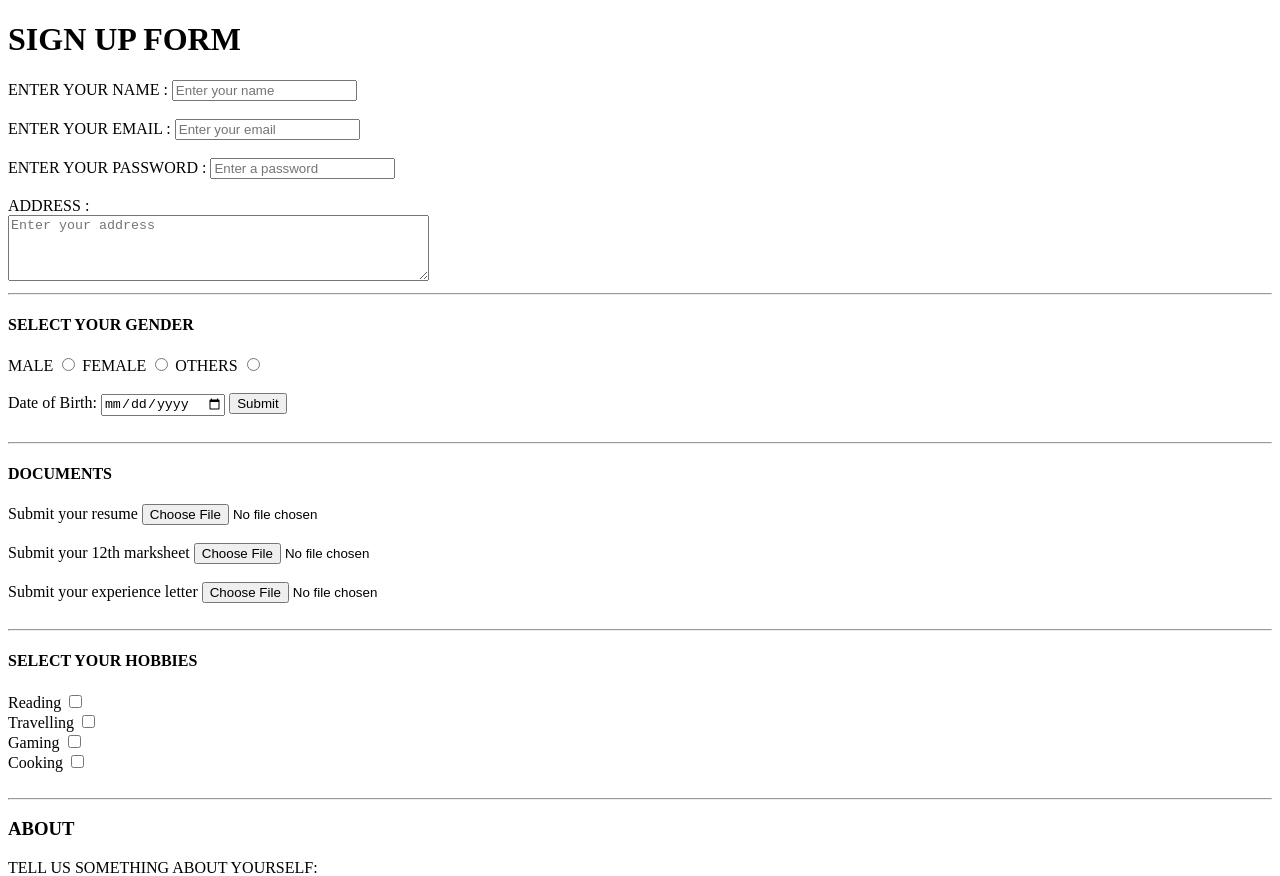
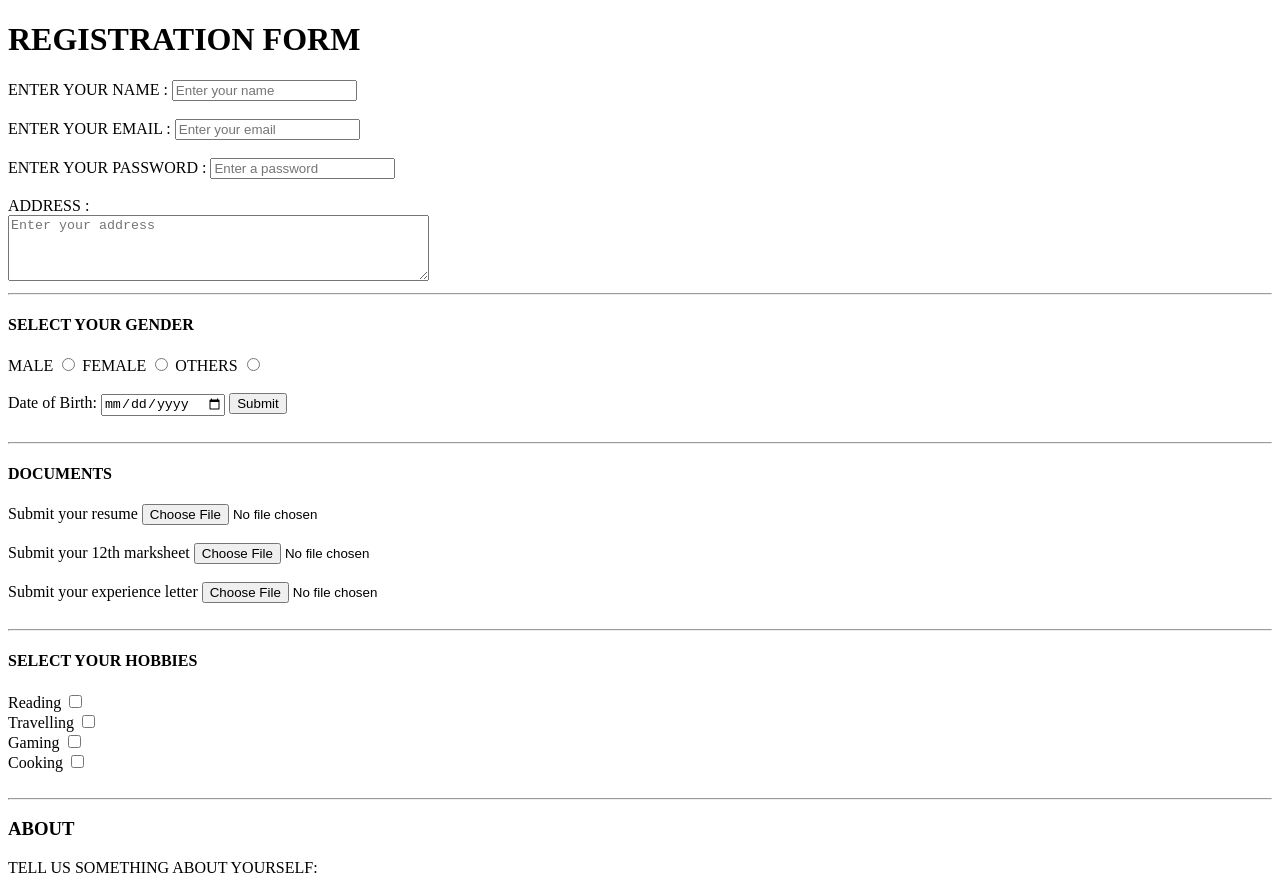
Before and after one commit to Ivt-Alpha011/Sign-up-form, a plain HTML site: page index.html in a window 1280 px wide. Shown: the top 876 px of the page. Drawn offline with Linux system fonts and the light colour scheme.

Commit message:
Update index.html
Type of the form changed

```diff
--- a/index.html
+++ b/index.html
@@ -6,7 +6,7 @@
     <title>NIKHIL FORM</title>
 </head>
 <body>
-    <caption><h1>SIGN UP FORM</h1> </caption>
+    <caption><h1>REGISTRATION FORM</h1> </caption>
     <header>
         ENTER YOUR NAME : <input type="text" placeholder="Enter your name"
         required="true"><br>
```
